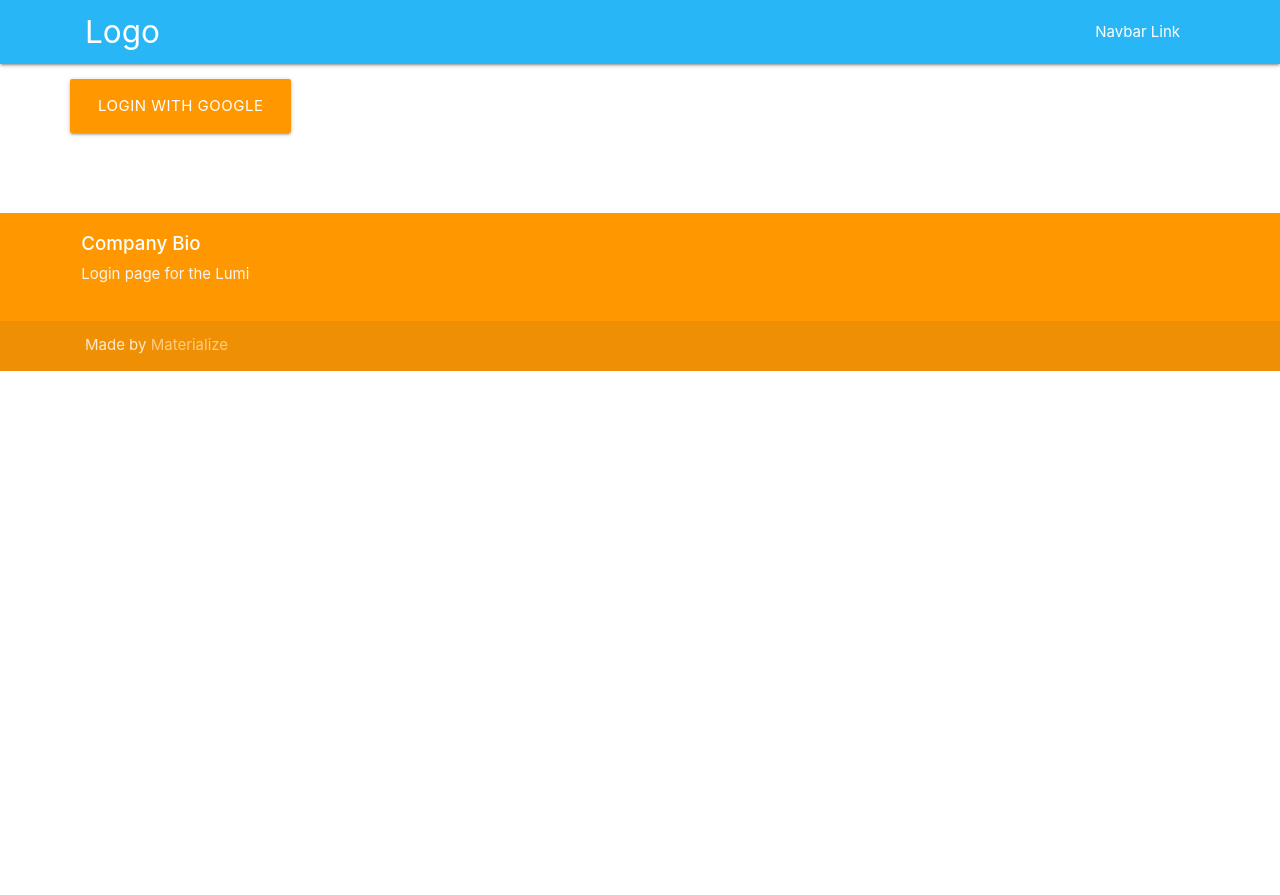
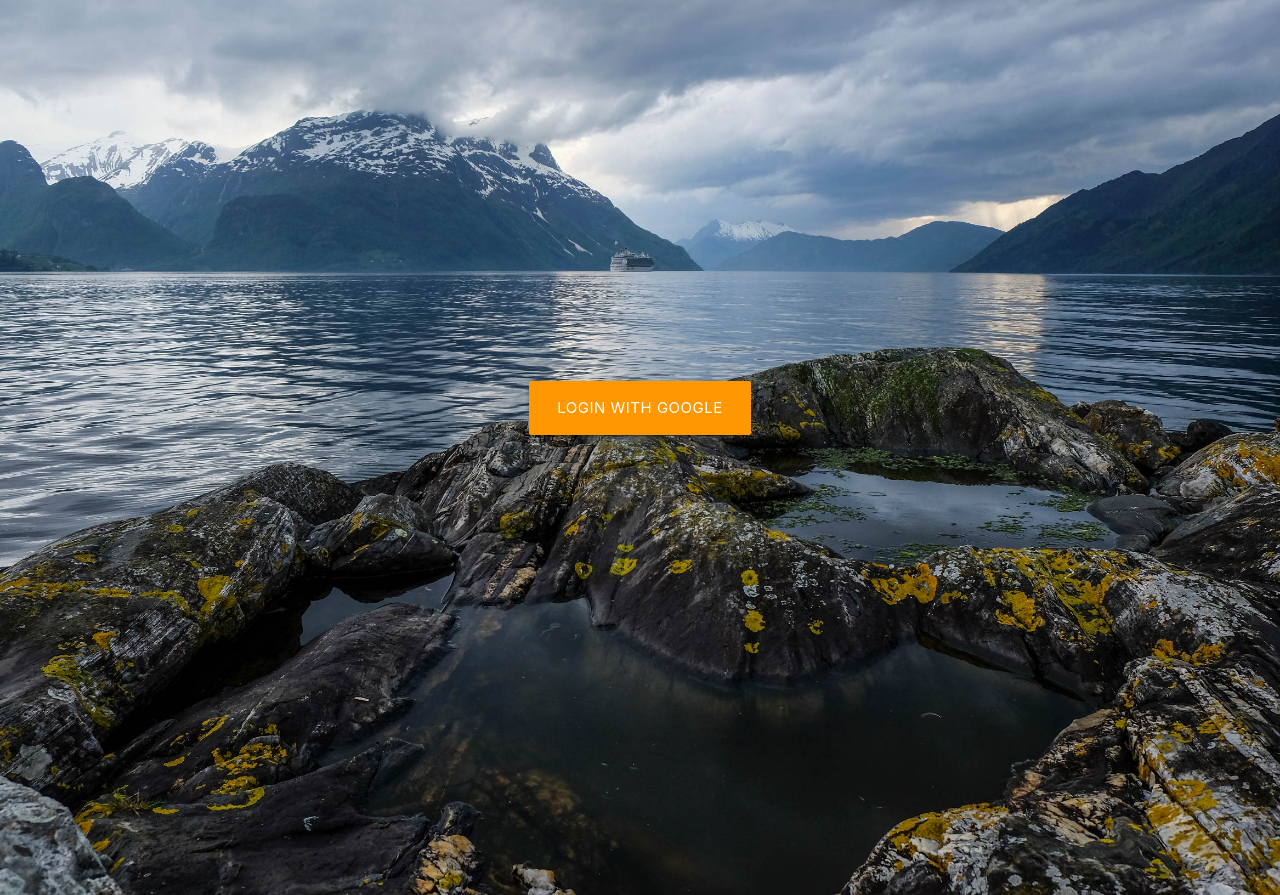
Before and after one commit to notexactlyawe/lumi-server, a Flask app: page / in a window 1280 px wide. Before the commit the page ends 371 px from the top, so only its background shows below. Run offline with Flask 2, Linux system fonts and the light colour scheme; some libraries are stand-ins or nearby versions.

Commit message:
Restyle index page

```diff
--- a/lumi/static/styles/style.css
+++ b/lumi/static/styles/style.css
@@ -12,3 +12,16 @@
 .icon-block .material-icons {
 	font-size: inherit;
 }
+.row {
+    min-height: 800px;
+    filter: none;
+    -webkit-filter: none;
+}
+
+body {
+    background-image: url("../norwayispretty.jpg");
+
+    background-position: center;
+    background-repeat: no-repeat;
+    background-size: cover;
+}
--- a/lumi/templates/index.html
+++ b/lumi/templates/index.html
@@ -12,47 +12,19 @@
         <link rel="stylesheet" href="https://maxcdn.bootstrapcdn.com/bootstrap/4.0.0/css/bootstrap.min.css" integrity="sha384-Gn5384xqQ1aoWXA+058RXPxPg6fy4IWvTNh0E263XmFcJlSAwiGgFAW/dAiS6JXm" crossorigin="anonymous">
     </head>
     <body>
-		<nav class="light-blue lighten-1" role="navigation">
-			<div class="nav-wrapper container"><a id="logo-container" href="#" class="brand-logo">Logo</a>
-				<ul class="right hide-on-med-and-down">
-					<li><a href="#">Navbar Link</a></li>
-				</ul>
-
-				<ul id="nav-mobile" class="sidenav">
-					<li><a href="#">Navbar Link</a></li>
-				</ul>
-				<a href="#" data-target="nav-mobile" class="sidenav-trigger"><i class="material-icons">menu</i></a>
-			</div>
-		</nav>
-
         <div class="container" id="content">
             <div class="section">
 
                 <!--   Icon Section   -->
-				<div class="row center">
+                <div class="row valign-wrapper">
+                    <div class="bg-image"></div>
+                    <p class="col center">
                     <a href="https://lumi-htm-best.herokuapp.com/authorize" id="download-button" class="btn-large waves-effect waves-light orange">Login with Google</a>
+                    </p>
                 </div>
             </div>
             <br><br>
         </div>
-
-		<footer class="page-footer orange">
-			<div class="container">
-				<div class="row">
-					<div class="col l6 s12">
-						<h5 class="white-text">Company Bio</h5>
-						<p class="grey-text text-lighten-4">Login page for the Lumi</p>
-					</div>
-				</div>
-			</div>
-			<div class="footer-copyright">
-				<div class="container">
-					Made by <a class="orange-text text-lighten-3" href="http://materializecss.com">Materialize</a>
-				</div>
-			</div>
-		</footer>
-
-
         <!--  Scripts-->
         <script src="https://code.jquery.com/jquery-2.1.1.min.js"></script>
         <script src="../static/materialize.js"></script>
```
Also changed, not shown: lumi/static/norwayispretty.jpg (added). Lines whose indentation alone changed are shown as unchanged.
